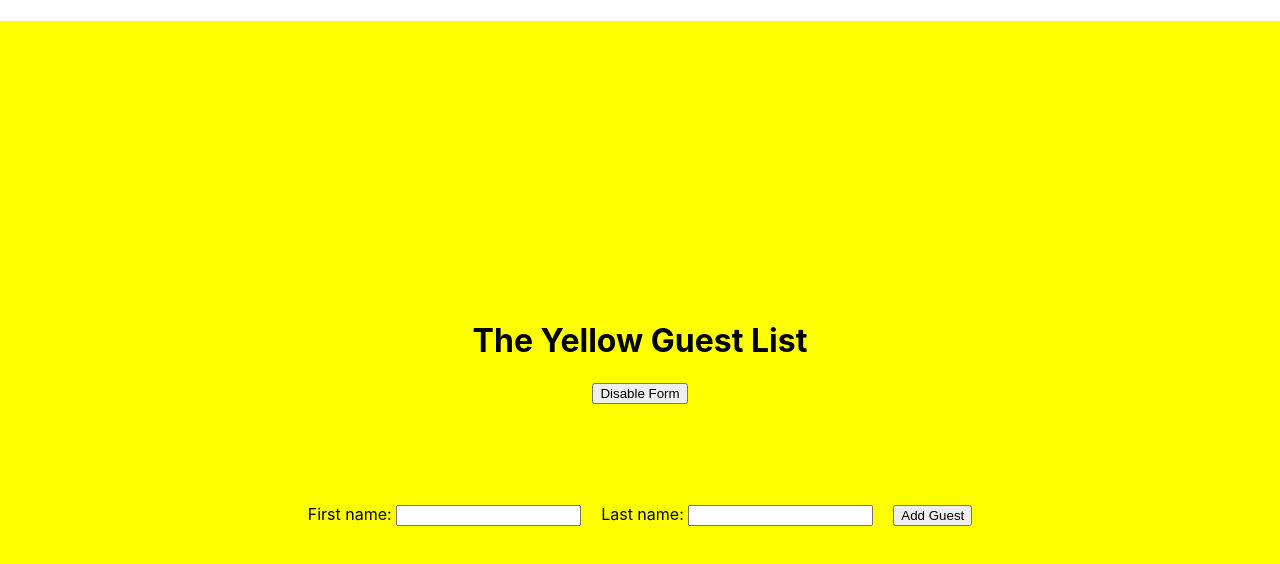
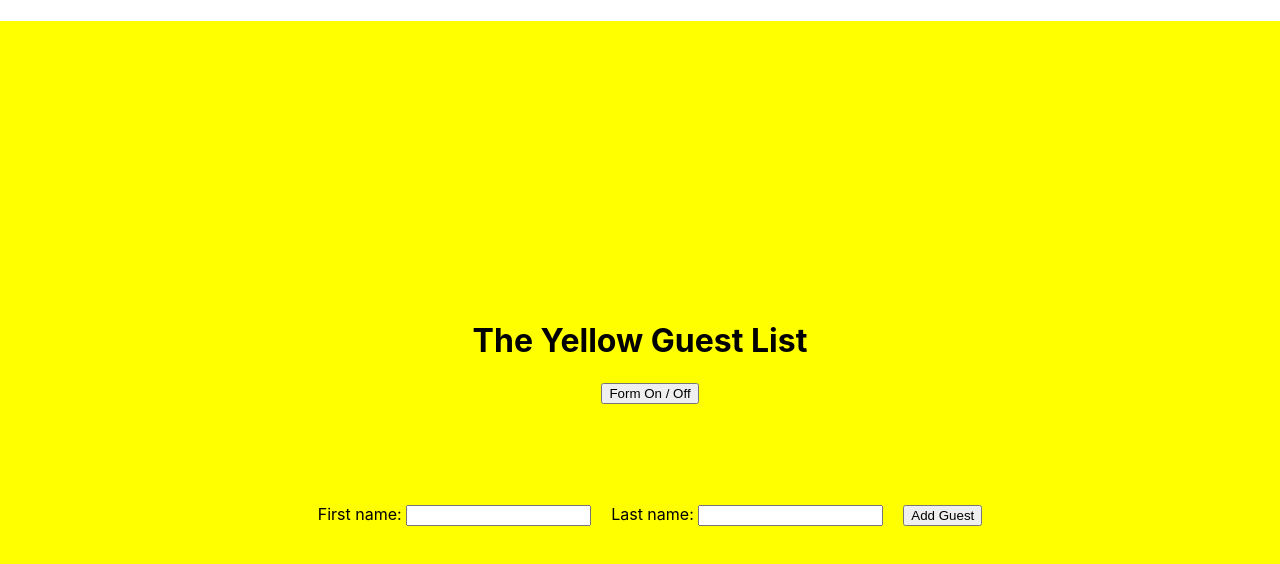
Before and after one commit to pratingo/react-guest-list, a React (Create React App) app: page / in a window 1280 px wide. Shown: the top 564 px of the page. Built offline with nearby package versions, Linux system fonts and the light colour scheme; no server answers.

Commit message:
Outsource styles in Appp.css

```diff
--- a/src/App.css
+++ b/src/App.css
@@ -1,38 +1,37 @@
 .App {
   text-align: center;
+  height: 1000px;
+  background-color: yellow;
 }
 
-.App-logo {
-  height: 40vmin;
-  pointer-events: none;
+h1 {
+  padding-top: 300px;
+  font-weight: bold;
 }
 
-@media (prefers-reduced-motion: no-preference) {
-  .App-logo {
-    animation: App-logo-spin infinite 20s linear;
-  }
+form {
+  padding-top: 100px;
 }
 
-.App-header {
-  background-color: #282c34;
-  min-height: 100vh;
-  display: flex;
-  flex-direction: column;
-  align-items: center;
-  justify-content: center;
-  font-size: calc(10px + 2vmin);
-  color: white;
+label {
+  padding-left: 20px;
 }
 
-.App-link {
-  color: #61dafb;
+button {
+  margin-left: 20px;
 }
 
-@keyframes App-logo-spin {
-  from {
-    transform: rotate(0deg);
-  }
-  to {
-    transform: rotate(360deg);
-  }
+ul {
+  margin-top: 50px;
 }
+
+li {
+  justify-items: right;
+  justify-content: right;
+  line-height: 150%;
+  margin-top: 5px;
+}
+
+span {
+  padding-left: 10px;
+}
--- a/src/App.js
+++ b/src/App.js
@@ -74,57 +74,40 @@ function App() {
     }
   }
 
+  if (loading) {
+    return <p>loading...</p>;
+  }
+
   return (
-    <div
-      className="App"
-      style={{ minHeight: '1000px', backgroundColor: 'yellow' }}
-    >
-      <h1 style={{ paddingTop: '300px' }}>The Yellow Guest List</h1>
-      <button onClick={() => setDisabled(!disabled)}>Disable Form</button>
-      <form style={{ paddingTop: '100px' }} onSubmit={handleFormSubmit}>
+    <div className="App">
+      <h1>The Yellow Guest List</h1>
+      <button onClick={() => setDisabled(!disabled)}>Form On / Off</button>
+      <form onSubmit={handleFormSubmit}>
         <label htmlFor="first-name">First name: </label>
         <input
           id="first-name"
           value={firstName}
           onChange={(e) => setFirstName(e.target.value)}
         />
-        <label style={{ paddingLeft: '20px' }} htmlFor="last-name">
-          Last name:{' '}
-        </label>
+        <label htmlFor="last-name">Last name: </label>
         <input
           id="last-name"
           value={lastName}
           onChange={(e) => setLastName(e.target.value)}
         />
 
-        {!loading && (
-          <button style={{ marginLeft: '20px' }} disabled={disabled}>
-            Add Guest
-          </button>
-        )}
+        <button disabled={disabled}>Add Guest</button>
       </form>
 
-      {loading && <div>loading...</div>}
-      <ul
-        style={{
-          display: 'flex',
-          flexDirection: 'column',
-          justifyItems: 'right',
-          alignContent: 'right',
-          marginTop: '50px',
-        }}
-      >
+      <ul>
         {guests.map((guest) => (
-          <li
-            style={{ justifyItems: 'right', justifyContent: 'right' }}
-            key={guest.id}
-          >
+          <li key={guest.id}>
             {guest.firstName} {guest.lastName}{' '}
+            <button onClick={() => toggleAttending(guest.id)}>Attending</button>
+            {guest.attending ? <span>Yes</span> : <span>No</span>}
             <button onClick={() => deleteGuestOnServer(guest.id)}>
               Delete
             </button>
-            <button onClick={() => toggleAttending(guest.id)}>Attending</button>
-            {guest.attending ? <span>Yes</span> : <span>No</span>}
           </li>
         ))}
       </ul>
```
